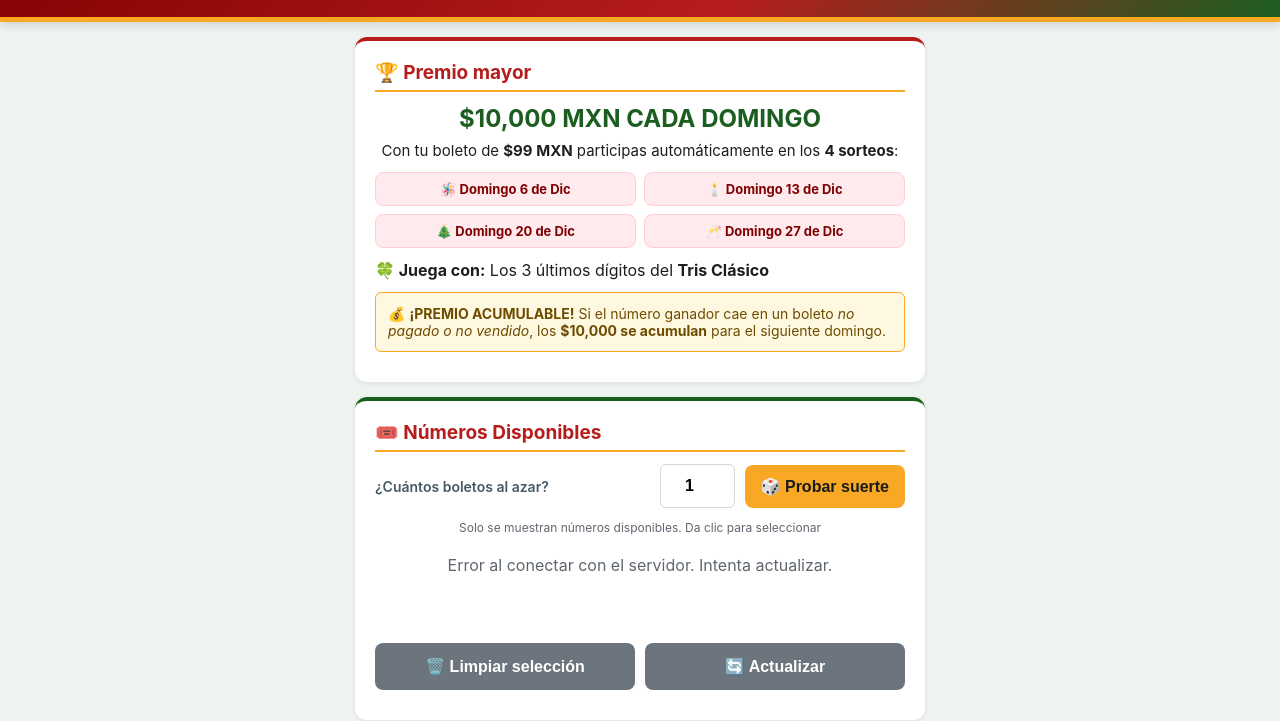
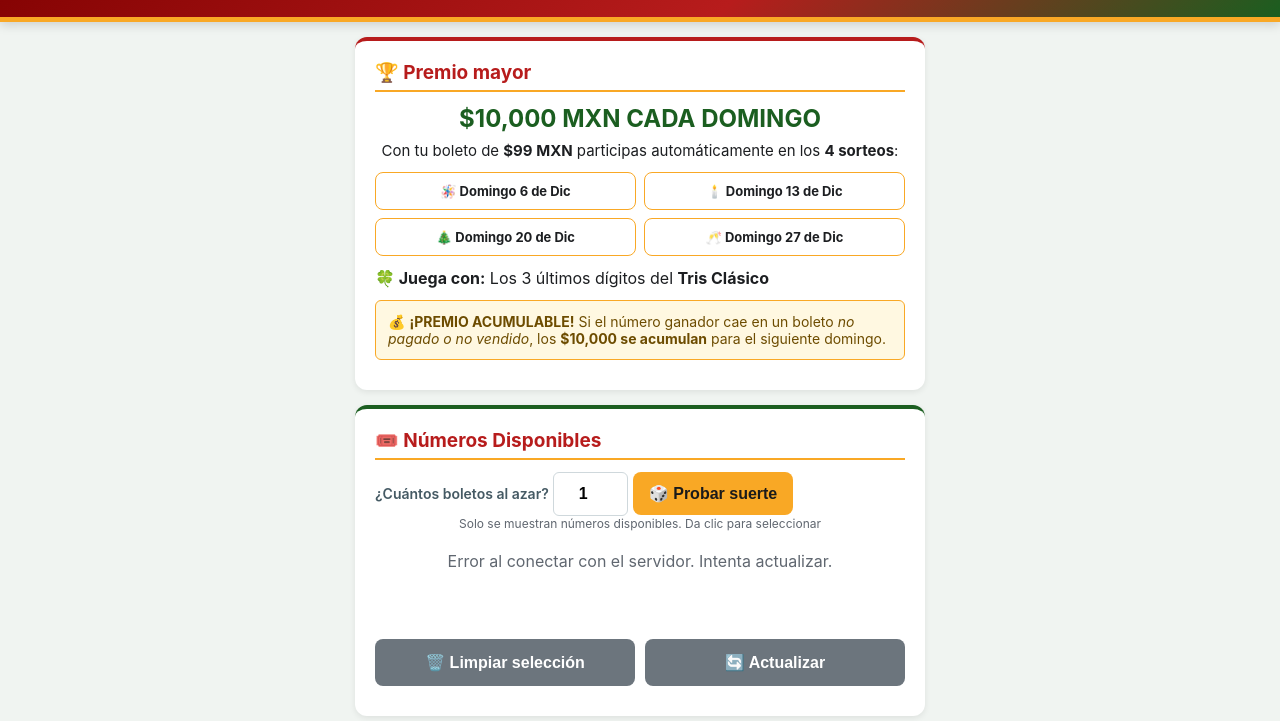
Before and after one commit to SORTEOS-ONTAMUCHA/Maraton-de-Diciembre, a plain HTML site: page index.html in a window 1280 px wide. Shown: the part 113-834 px from the top of the page. Drawn offline with Linux system fonts and the light colour scheme.

Commit message:
index.html

```diff
--- a/index.html
+++ b/index.html
@@ -43,7 +43,7 @@ label{font-weight:600;font-size:14px;color:#455a64}
 .loading{text-align:center;padding:20px;color:#606770}
 .alerta{background:var(--dorado-suave);border:1px solid var(--dorado);padding:12px;border-radius:6px;margin:10px 0;font-size:14px;color:#6d4c00}
 .fechas-grid{display:grid;grid-template-columns:repeat(2,1fr);gap:8px;margin:12px 0}
-.fecha-pill{background:#ffebee;border:1px solid #ffcdd2;color:var(--rojo-oscuro);padding:8px;border-radius:8px;text-align:center;font-size:13px;font-weight:700}
+.fecha-pill{background:#ffffff;border:1.5px solid var(--dorado);color:#1c1e21;padding:10px 8px;border-radius:8px;text-align:center;font-size:13px;font-weight:700};box-shadow: 0 1px 3px rgba(0,0,0,0.06);}
 .suerte-control{display:flex;gap:10px;align-items:center;margin:12px 0}
 .suerte-control input{width:75px;margin:0;text-align:center;font-weight:700}
 .admin-bar{position:fixed;top:12px;right:12px;z-index:9999}
```
